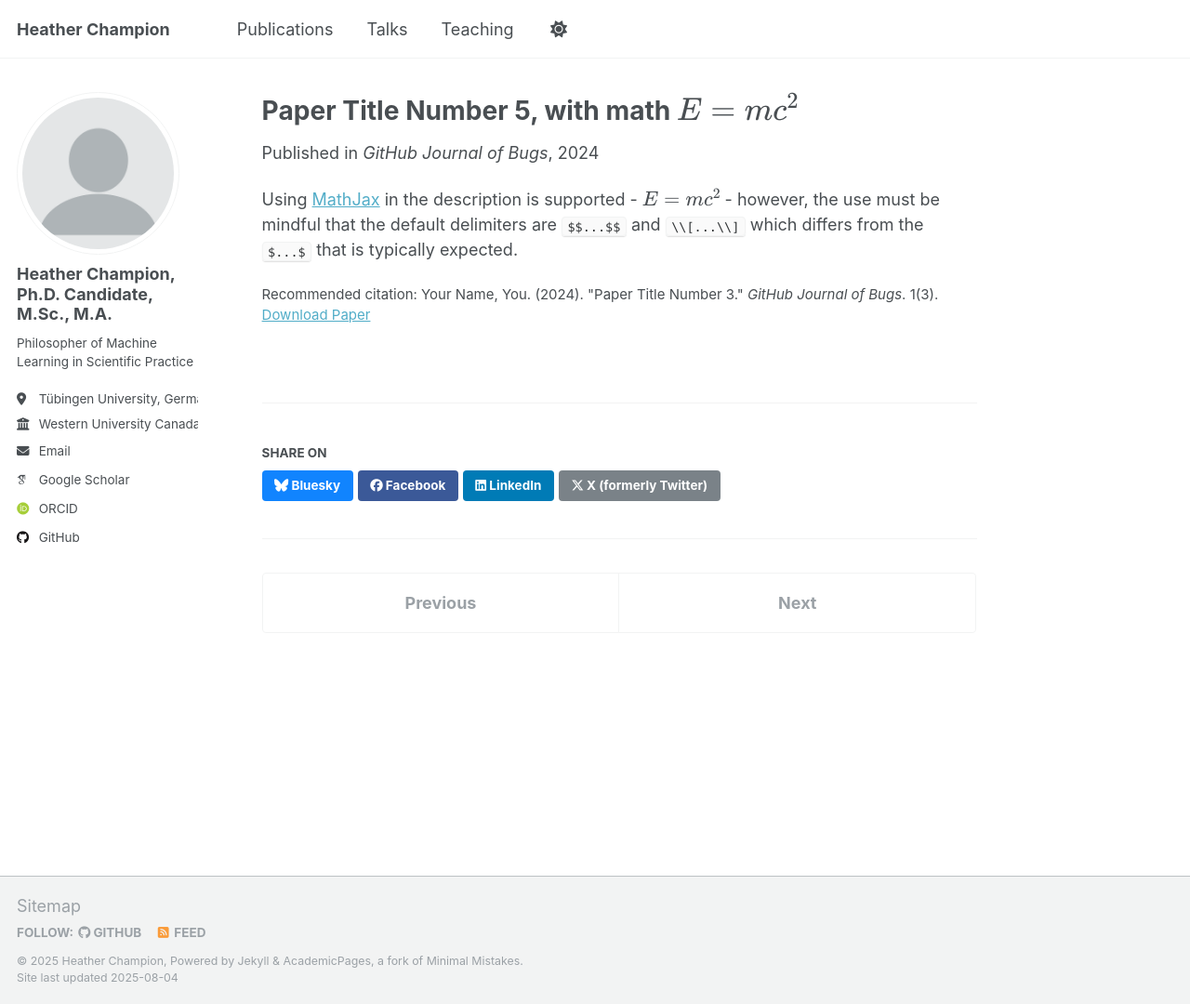
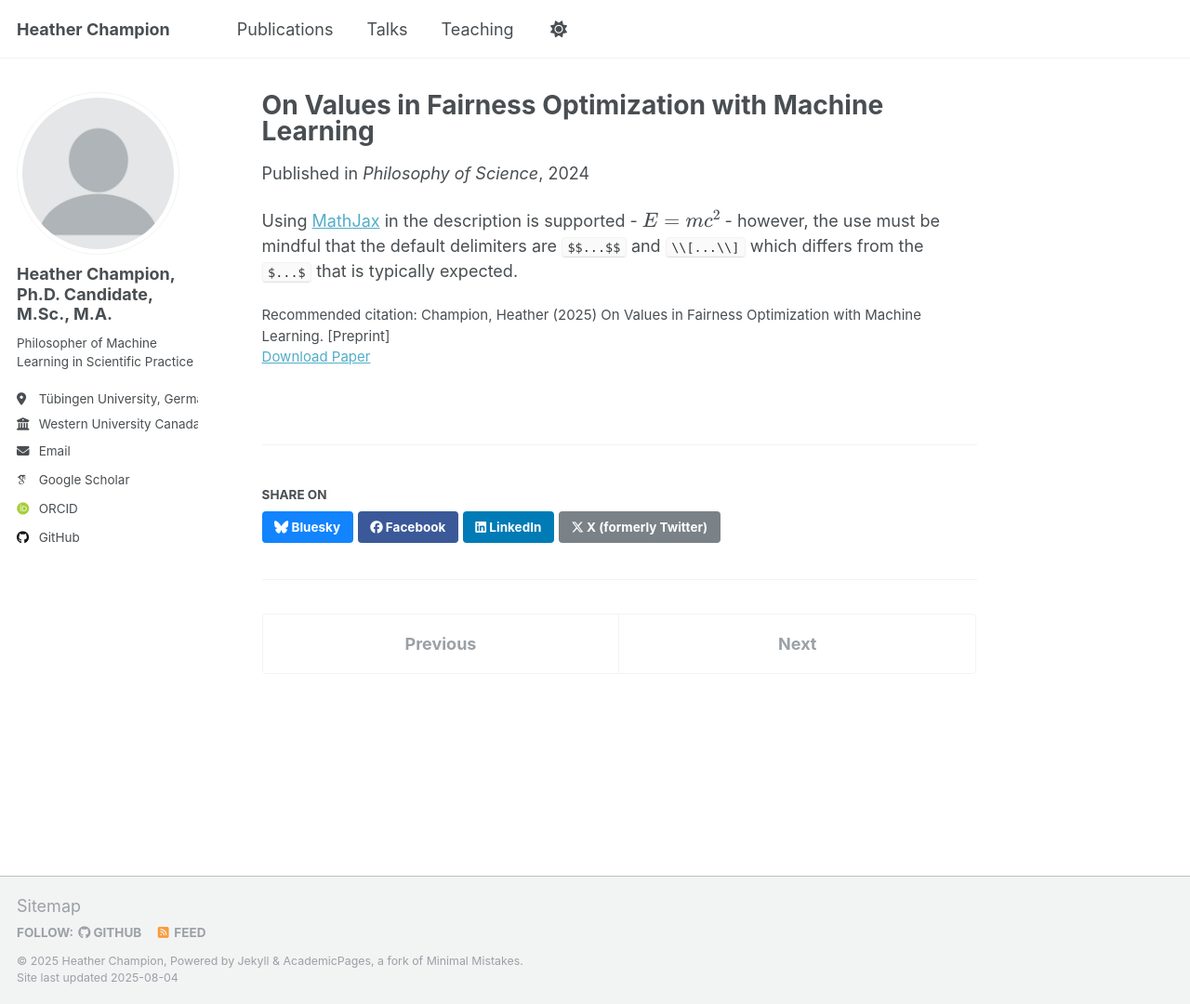
Before and after one commit to liminal-learner/champion, a Jekyll site: the page built from _publications/2025-06-08-paper-title-number-5.md, in a window 1280 px wide and 1080 px high. Shown: the whole window at 93% size. Built offline with Jekyll 4.4.1, drawn with Linux system fonts in a browser that asks for light colours; some web fonts are replaced; a script that is not in the unit is left out.

Commit message:
Update 2025-06-08-paper-title-number-5.md

```diff
--- a/_publications/2025-06-08-paper-title-number-5.md
+++ b/_publications/2025-06-08-paper-title-number-5.md
@@ -1,13 +1,13 @@
 ---
-title: "Paper Title Number 5, with math $$E=mc^2$$"
+title: "On Values in Fairness Optimization with Machine Learning"
 collection: publications
 category: conferences
 permalink: /publication/2024-02-17-paper-title-number-4
-excerpt: 'This paper is about a famous math equation, $$E=mc^2$$'
-date: 2024-02-17
-venue: 'GitHub Journal of Bugs'
-paperurl: 'http://academicpages.github.io/files/paper3.pdf'
-citation: 'Your Name, You. (2024). &quot;Paper Title Number 3.&quot; <i>GitHub Journal of Bugs</i>. 1(3).'
+excerpt: 'Statistical criteria of fairness bring attention to the multiobjective nature of many predictive modelling problems. In this paper, I consider how epistemic and non-epistemic values impact the design of machine learning algorithms that optimize for more than one normative goal. I focus on a major design choice between biased search strategies that directly incorporate priorities for various objectives into an optimization procedure, and unbiased search strategies that do not. I argue that both reliably generate Pareto optimal solutions such that various other values are relevant to making a rational choice between them.'
+date: 2024-11-14
+venue: 'Philosophy of Science'
+paperurl: 'https://philsci-archive.pitt.edu/id/eprint/26052'
+citation: 'Champion, Heather (2025) On Values in Fairness Optimization with Machine Learning. [Preprint]'
 ---
 
 Using [MathJax](https://www.mathjax.org/) in the description is supported - $$E=mc^2$$ - however, the use must be mindful that the default delimiters are `$$...$$` and `\\[...\\]` which differs from the `$...$` that is typically expected.
```
